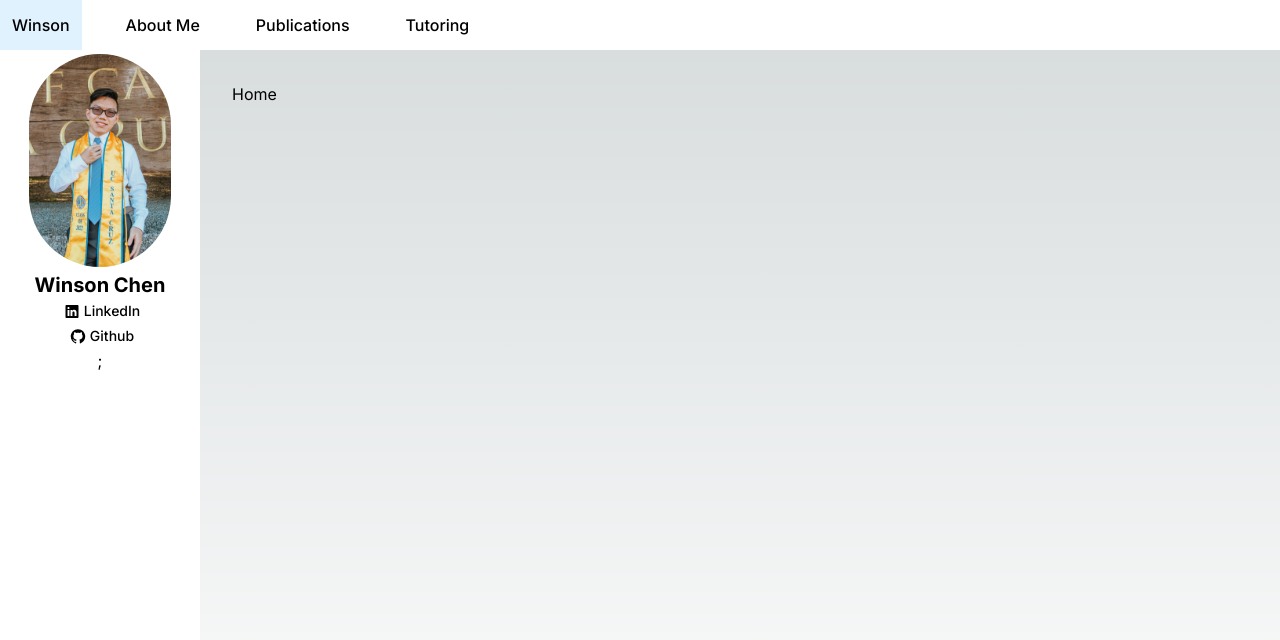
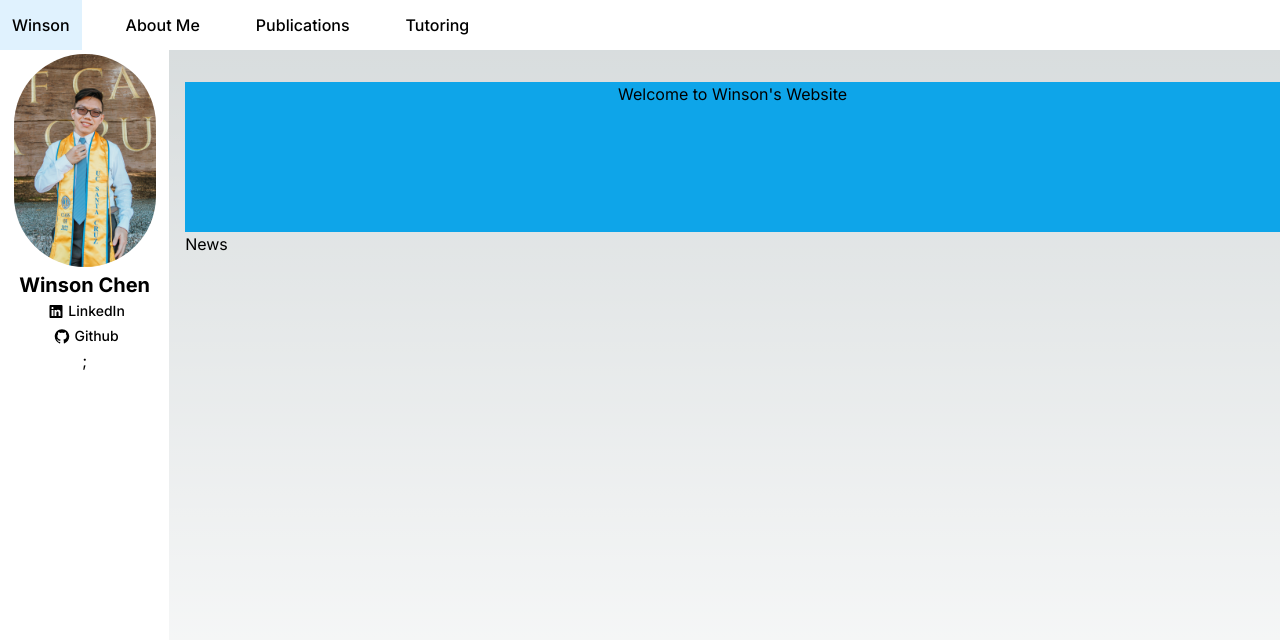
Before and after one commit to W1nson/personal_website, a Next.js app: page / in a window 1280 px wide. Shown: the top 640 px of the page. Built offline with nearby package versions, Linux system fonts and the light colour scheme.

Commit message:
solve the background

```diff
--- a/app/layout.tsx
+++ b/app/layout.tsx
@@ -25,11 +25,11 @@ export default function RootLayout({
           <div className="sticky top-0 flex w-screen flex-row">
             <NavBar/>
           </div>
-          <div className='flex flex-row'>
-            <div>
+          <div className='grid grid-cols-7 gap-4'>
+            <div className='col-span-1'>
               <SideBar/>
             </div>
-            <div className='p-8'>
+            <div className='col-span-6 pt-8'>
               {children}
             </div>
           </div>
--- a/app/page.tsx
+++ b/app/page.tsx
@@ -5,8 +5,18 @@ export default function Page() {
 
 
 
+	return (
 
-	return (
-		<h1>Home</h1>
+		<div className="grid grid-rows-3 col-span-full">
+
+			<div className="items-center justify-center h-[150px] w-[100%] bg-sky-500">
+				<h1 className="justify-self-center">Welcome to Winson's Website</h1>
+			</div>
+
+
+
+			<h1>News</h1>
+		</div>
+
 	);
 }
--- a/app/publications/page.tsx
+++ b/app/publications/page.tsx
@@ -15,7 +15,7 @@ export default async function Page() {
             <Link
                 key={data.title}
                 href={data.link}
-                className="flex h-[50px] text-lg items-center justify-center hover:underline">
+                className="flex h-[50px] text-xl items-center justify-left hover:underline">
                 {/* title with link */}
                     <em>{data.title}</em>
             </Link>
--- a/app/ui/sidebar.tsx
+++ b/app/ui/sidebar.tsx
@@ -6,7 +6,7 @@ export default async function SideBar() {
 
 
 	return(
-		<div className='flex flex-col w-[200px] h-screen bg-white items-center'>
+		<div className='flex flex-col w- h-screen bg-white items-center'>
 
 			<Image src='/profile.png' className='p-1 rounded-full' height={150} width={150} alt='Profile Picture'/>
 			<strong className="text-black text-xl">Winson Chen</strong>
```
